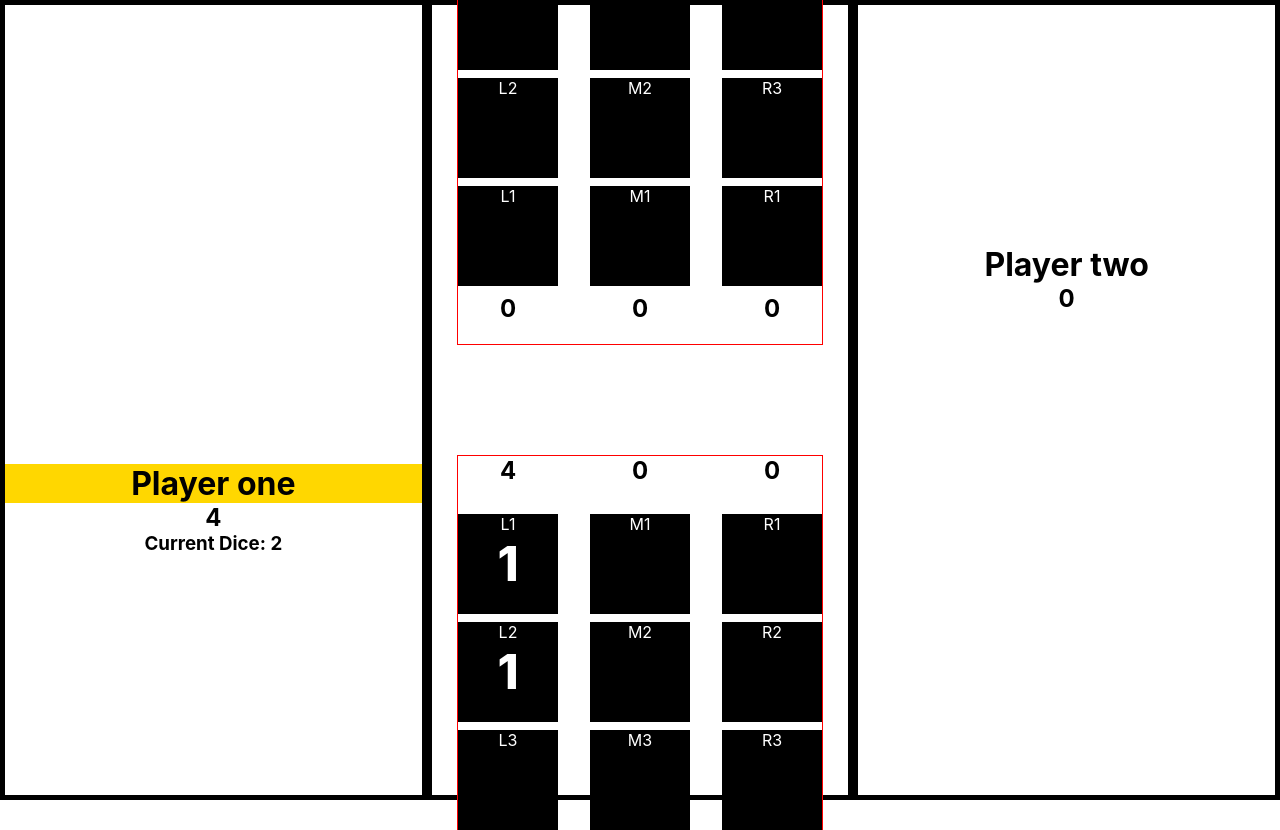
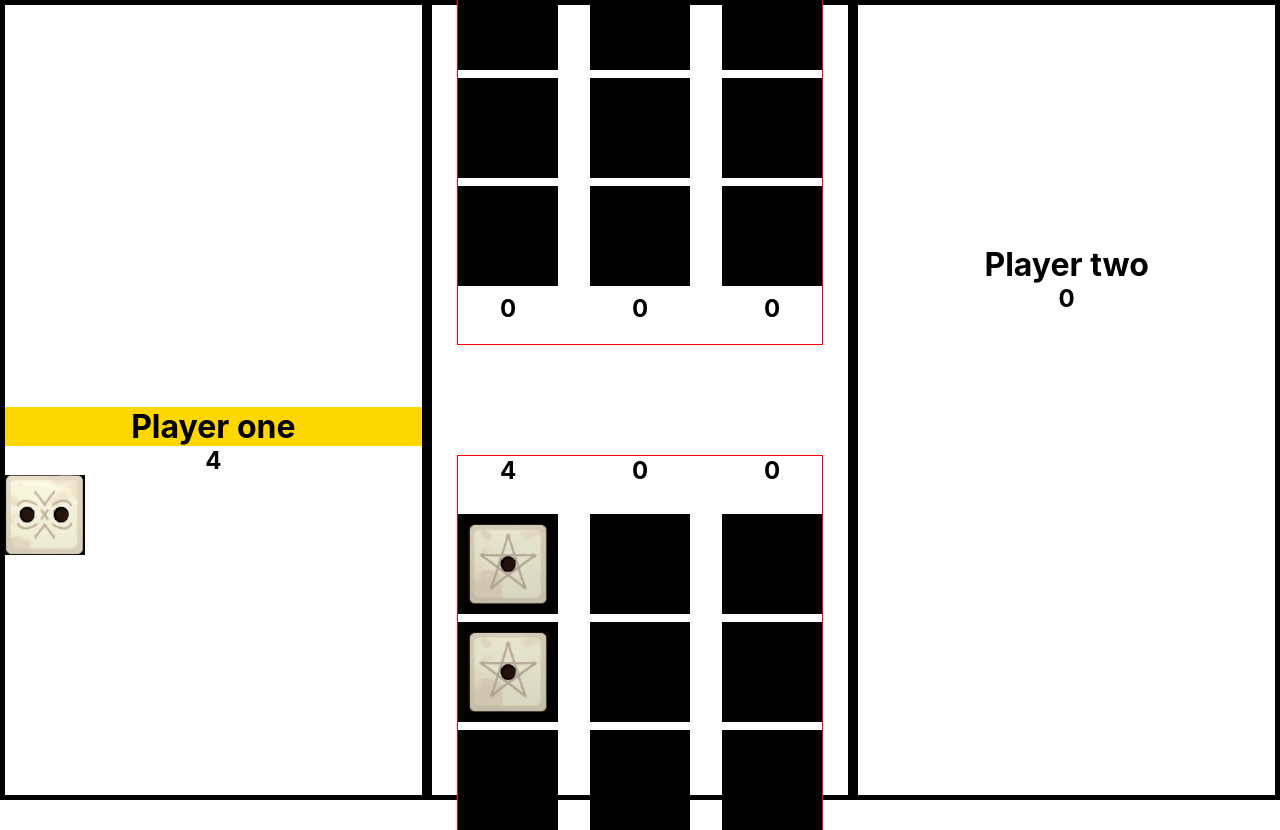
Before and after one commit to seffa1/knucklebones, a React (Create React App) app in the folder knucklebones/: page / in a window 1280 px wide. Built offline with nearby package versions, Linux system fonts and the light colour scheme.

Commit message:
dice images

```diff
--- a/knucklebones/src/App.css
+++ b/knucklebones/src/App.css
@@ -87,11 +87,14 @@ h3 {
   justify-self: center;
   text-align: center;
   vertical-align: middle;
+  display: flex;
+  justify-content: center;
+  align-items: center;
 }
 
-.tile-value {
-  font-size: 3rem;
-  font-weight: 800;
+.dice-img {
+  width: 80px;
+  height: 80px;
 }
 
 .score {
--- a/knucklebones/src/components/Arena.js
+++ b/knucklebones/src/components/Arena.js
@@ -1,35 +1,36 @@
 import React from "react";
+import Dice from "./Dice";
 
 function Arena(props) {
   return (
     <div className="Arena">
       <div className="board board--top">
         <div className="tile L3--top">
-          L3 <div className="tile-value">{props.boardTop.L3}</div>
+          {props.boardTop.L3 && <Dice number={props.boardTop.L3} />}
         </div>
         <div className="tile M3--top">
-          M3 <div className="tile-value">{props.boardTop.M3}</div>
+          {props.boardTop.M3 && <Dice number={props.boardTop.M3} />}
         </div>
         <div className="tile R3--top">
-          R3 <div className="tile-value">{props.boardTop.R3}</div>
+          {props.boardTop.R3 && <Dice number={props.boardTop.R3} />}
         </div>
         <div className="tile L2--top">
-          L2 <div className="tile-value">{props.boardTop.L2}</div>
+          {props.boardTop.L2 && <Dice number={props.boardTop.L2} />}
         </div>
         <div className="tile M2--top">
-          M2 <div className="tile-value">{props.boardTop.M2}</div>
+          {props.boardTop.M2 && <Dice number={props.boardTop.M2} />}
         </div>
         <div className="tile R2--top">
-          R3 <div className="tile-value">{props.boardTop.R2}</div>
+          {props.boardTop.R2 && <Dice number={props.boardTop.R2} />}
         </div>
         <div className="tile L1--top">
-          L1 <div className="tile-value">{props.boardTop.L1}</div>
+          {props.boardTop.L1 && <Dice number={props.boardTop.L1} />}
         </div>
         <div className="tile M1--top">
-          M1 <div className="tile-value">{props.boardTop.M1}</div>
+          {props.boardTop.M1 && <Dice number={props.boardTop.M1} />}
         </div>
         <div className="tile R1--top">
-          R1 <div className="tile-value">{props.boardTop.R1}</div>
+          {props.boardTop.R1 && <Dice number={props.boardTop.R1} />}
         </div>
         <div className="score" onClick={() => props.placeDice("top", "L")}>
           {props.scorePlayerTwo[0]}
@@ -64,31 +65,31 @@ function Arena(props) {
           {props.scorePlayerOne[2]}
         </div>
         <div className="tile L1--bot">
-          L1 <div className="tile-value">{props.boardBot.L1}</div>
+          {props.boardBot.L1 && <Dice number={props.boardBot.L1} />}
         </div>
         <div className="tile M1--bot">
-          M1 <div className="tile-value">{props.boardBot.M1}</div>
+          {props.boardBot.M1 && <Dice number={props.boardBot.M1} />}
         </div>
         <div className="tile R1--bot">
-          R1 <div className="tile-value">{props.boardBot.R1}</div>
+          {props.boardBot.R1 && <Dice number={props.boardBot.R1} />}
         </div>
         <div className="tile L2--bot">
-          L2 <div className="tile-value">{props.boardBot.L2}</div>
+          {props.boardBot.L2 && <Dice number={props.boardBot.L2} />}
         </div>
         <div className="tile M2--bot">
-          M2 <div className="tile-value">{props.boardBot.M2}</div>
+          {props.boardBot.M2 && <Dice number={props.boardBot.M2} />}
         </div>
         <div className="tile R2--bot">
-          R2 <div className="tile-value">{props.boardBot.R2}</div>
+          {props.boardBot.R2 && <Dice number={props.boardBot.R2} />}
         </div>
         <div className="tile L3--bot">
-          L3 <div className="tile-value">{props.boardBot.L3}</div>
+          {props.boardBot.L3 && <Dice number={props.boardBot.L3} />}
         </div>
         <div className="tile M3--bot">
-          M3 <div className="tile-value">{props.boardBot.M3}</div>
+          {props.boardBot.M3 && <Dice number={props.boardBot.M3} />}
         </div>
         <div className="tile R3--bot">
-          R3 <div className="tile-value">{props.boardBot.R3}</div>
+          {props.boardBot.R3 && <Dice number={props.boardBot.R3} />}
         </div>
       </div>
     </div>
--- /dev/null
+++ b/knucklebones/src/components/Dice.js
@@ -0,0 +1,22 @@
+import React from "react";
+import dice_1 from "../images/dice_1.png";
+import dice_2 from "../images/dice_2.png";
+import dice_3 from "../images/dice_3.png";
+import dice_4 from "../images/dice_4.png";
+import dice_5 from "../images/dice_5.png";
+import dice_6 from "../images/dice_6.png";
+
+function Dice(props) {
+  let source = {
+    1: dice_1,
+    2: dice_2,
+    3: dice_3,
+    4: dice_4,
+    5: dice_5,
+    6: dice_6,
+  };
+
+  return <img src={source[props.number]} className="dice-img" />;
+}
+
+export default Dice;
--- a/knucklebones/src/components/Player.js
+++ b/knucklebones/src/components/Player.js
@@ -1,10 +1,11 @@
 import React from "react";
+import Dice from "./Dice";
 
 function Player(props) {
   return (
     <div className={`Player player--${props.playerNumber}`}>
       {props.playerNumber === "two" && props.currentDice && (
-        <h3>Current Dice: {props.currentDice}</h3>
+        <Dice number={props.currentDice} />
       )}
       <h1
         className={props.currentTurn === props.playerId ? "currentPlayer" : ""}
@@ -13,7 +14,7 @@ function Player(props) {
       </h1>
       <h2>{props.score[0] + props.score[1] + props.score[2]}</h2>
       {props.playerNumber === "one" && props.currentDice && (
-        <h3>Current Dice: {props.currentDice}</h3>
+        <Dice number={props.currentDice} />
       )}
     </div>
   );
```
